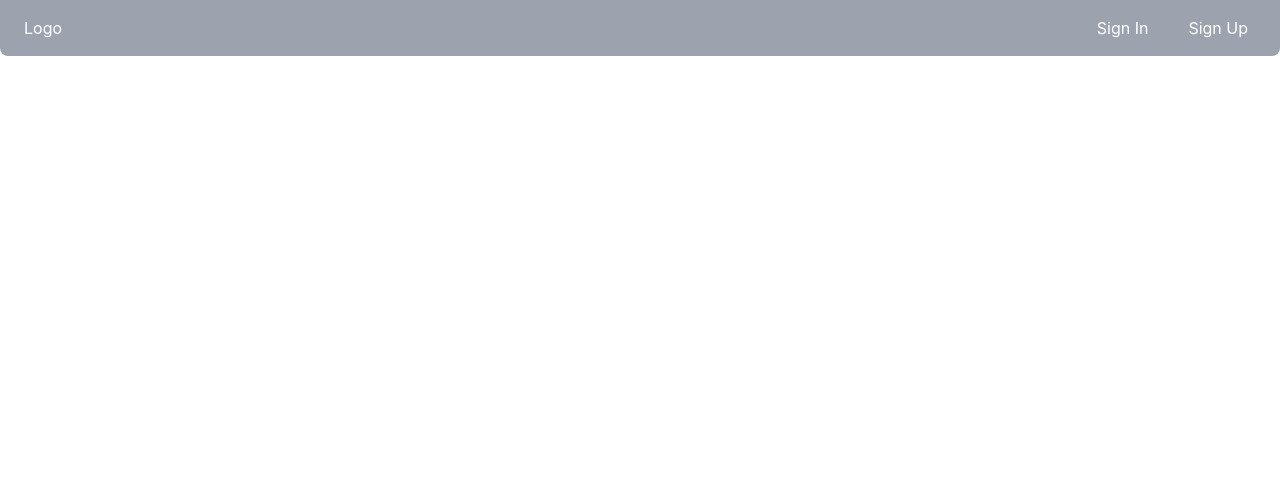
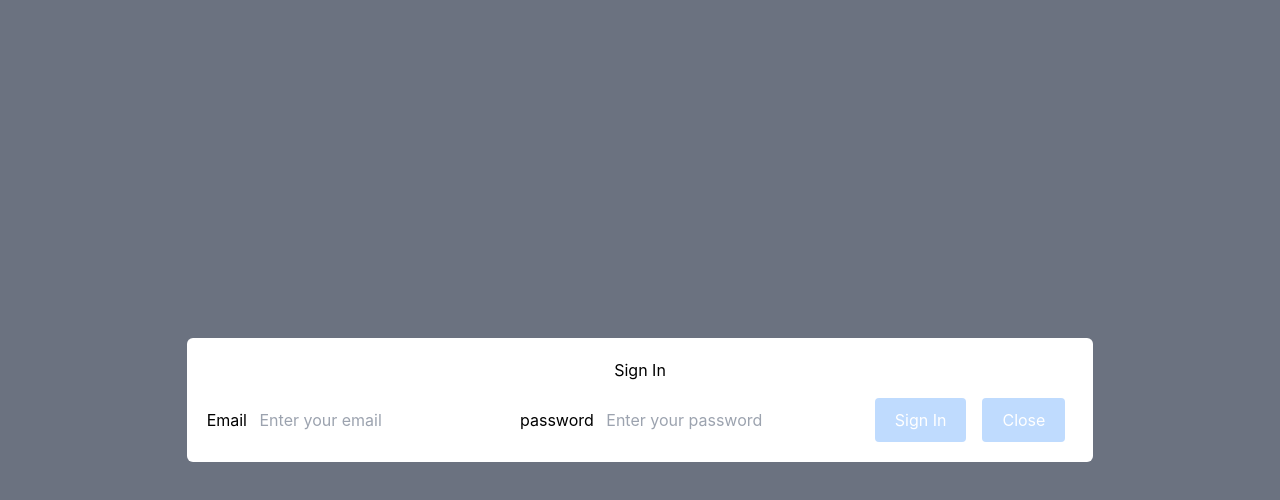
Before and after one commit to Lucrested/Resonance, a React (Create React App) app in the folder client/: page /Home in a window 1280 px wide. Both pictures are taken after a click on the button "Sign In". Shown: the top 500 px of the page. Built offline with nearby package versions, Linux system fonts and the light colour scheme.

Commit message:
Added eemail auth and context carryover

```diff
--- a/client/package.json
+++ b/client/package.json
@@ -5,6 +5,8 @@
   "dependencies": {
     "@heroicons/react": "^2.0.18",
     "@material-tailwind/react": "^2.1.1",
+    "@supabase/auth-helpers-react": "^0.4.2",
+    "@supabase/supabase-js": "^2.33.1",
     "@testing-library/jest-dom": "^5.17.0",
     "@testing-library/react": "^13.4.0",
     "@testing-library/user-event": "^13.5.0",
@@ -12,7 +14,9 @@
     "npm": "^9.8.1",
     "react": "^18.2.0",
     "react-dom": "^18.2.0",
+    "react-router-dom": "^6.15.0",
     "react-scripts": "5.0.1",
+    "supabase": "^1.88.0",
     "web-vitals": "^2.1.4"
   },
   "scripts": {
--- a/client/src/App.js
+++ b/client/src/App.js
@@ -1,24 +1,23 @@
 import react, { useState } from "react";
+import { BrowserRouter, Route, Routes } from "react-router-dom";
+
 import "./App.css";
 import NavbarWithMegaMenu from "./components/Navbar";
 import SignUpOverlay from "./components/SignUpOverlay";
+import Landing from "./pages/Landing";
+import Home from "./pages/Home";
+import { AuthProvider } from "./AuthContext";
 
 function App() {
-  const [isSignUpOverlayOpen, setSignUpOverlayOpen] = useState(false);
-
-  const openSignUpOverlay = () => {
-    setSignUpOverlayOpen(true);
-  };
-
-  const closeSignUpOverlay = () => {
-    setSignUpOverlayOpen(false);
-  };
-
   return (
-    <div className="App">
-      <NavbarWithMegaMenu openSignUpOverlay={openSignUpOverlay} />
-      {isSignUpOverlayOpen && <SignUpOverlay onClose={closeSignUpOverlay} />}
-    </div>
+    <AuthProvider>
+      <BrowserRouter>
+        <Routes>
+          <Route index element={<Landing />} />
+          <Route path="/Home" element={<Home />} />
+        </Routes>
+      </BrowserRouter>
+    </AuthProvider>
   );
 }
 
--- /dev/null
+++ b/client/src/AuthContext.js
@@ -0,0 +1,20 @@
+import { createContext, useContext, useState } from "react";
+
+const AuthContext = createContext();
+
+export function AuthProvider({ children }) {
+  const [session, setSession] = useState(null);
+  const [userData, setUserData] = useState(null);
+
+  return (
+    <AuthContext.Provider
+      value={{ session, setSession, userData, setUserData }}
+    >
+      {children}
+    </AuthContext.Provider>
+  );
+}
+
+export function useAuth() {
+  return useContext(AuthContext);
+}
--- a/client/src/components/Navbar.js
+++ b/client/src/components/Navbar.js
@@ -1,29 +1,27 @@
 import React, { useState } from "react";
-import { Navbar, Typography, Button } from "@material-tailwind/react";
+import { Navbar, Typography, Button, list } from "@material-tailwind/react";
 import SignUpOverlay from "./SignUpOverlay";
 
-export default function NavbarWithMegaMenu({ openSignUpOverlay }) {
+export default function NavbarWithMegaMenu({
+  openSignInOverlay,
+  openSignUpOverlay,
+}) {
   return (
-    <Navbar className="bg-gray-400 mx-auto max-w-screen-2xl px-4 py-2 rounded-b-lg">
-      <div className="flex items-center justify-between text-blue-gray-900">
-        <Typography
-          as="a"
-          href="#"
-          variant="h6"
-          className="mr-4 cursor-pointer py-1.5 lg:ml-2"
-        >
+    <nav className="bg-black shadow-xl rounded-none opacity-25">
+      <div className="flex flex-wrap items-center justify-between px-4 py-2 mx-auto max-w-screen-2xl text-white ">
+        <a href="/" className="mr-4 cursor-pointer py-1.5 lg:ml-2 ">
           Logo
-        </Typography>
-        <div className="hidden lg:block"></div>
-        <div className="hidden gap-2 lg:flex">
-          <Button variant="text" size="sm" color="blue-gray">
-            Sign In
-          </Button>
-          <Button variant="gradient" size="sm" onClick={openSignUpOverlay}>
+        </a>
+        <div className="flex items-center gap-3">
+          <button onClick={openSignInOverlay}>Sign In</button>
+          <button
+            className="bg-white text-black rounded-xl px-4 py-2  "
+            onClick={openSignUpOverlay}
+          >
             Sign Up
-          </Button>
+          </button>
         </div>
       </div>
-    </Navbar>
+    </nav>
   );
 }
--- a/client/src/components/SignInOverlay.js
+++ b/client/src/components/SignInOverlay.js
@@ -0,0 +1,74 @@
+import { createClient } from "@supabase/supabase-js";
+import React, { useState } from "react";
+import { useNavigate } from "react-router-dom";
+import { useAuth } from "../AuthContext";
+
+function SignInOverlay({ onClose }) {
+  const [Lmsg, setLMsg] = useState("");
+  const [email, setEmail] = useState(""); // email of the user
+  const [password, setPassword] = useState(""); // password of the user
+  const { session, setSession, userData, setUserData } = useAuth();
+
+  const navigate = useNavigate();
+  const supabaseUrl = process.env.REACT_APP_SUPABASE_URL;
+  const supabaseAnonKey = process.env.REACT_APP_SUPABASE_ANON_KEY;
+
+  const supabase = createClient(supabaseUrl, supabaseAnonKey);
+
+  const handleSignIn = async () => {
+    const { data, error } = await supabase.auth.signInWithPassword({
+      email,
+      password,
+    });
+
+    if (error) setLMsg(error.message);
+    else {
+      setLMsg("Login Successful");
+      setSession(data.session);
+      setUserData(data.user);
+      navigate("/Home");
+      console.log(data);
+    }
+  };
+
+  return (
+    <div className="flex fixed inset-y-0 w-full h-full bg-gray-500 justify-center items-center ">
+      <div className="bg-white p-5 rounded-md">
+        <h2 className="flex justify-center pb-4">Sign In</h2>
+        <label>
+          Email{" "}
+          <input
+            name="email"
+            className="mx-2"
+            onChange={(e) => setEmail(e.target.value)}
+            placeholder="Enter your email"
+          />{" "}
+        </label>
+        <label>
+          password{" "}
+          <input
+            name="password"
+            className="mx-2"
+            onChange={(e) => setPassword(e.target.value)}
+            placeholder="Enter your password"
+          />{" "}
+        </label>
+        <button
+          onClick={handleSignIn}
+          className="py-2.5 px-5 bg-blue-200 text-white border-0 rounded cursor-pointer mx-2"
+        >
+          Sign In
+        </button>
+        <button
+          onClick={onClose}
+          className="py-2.5 px-5 bg-blue-200 text-white border-0 rounded cursor-pointer mx-2"
+        >
+          Close
+        </button>
+        <p>{Lmsg}</p>
+      </div>
+    </div>
+  );
+}
+
+export default SignInOverlay;
--- a/client/src/components/SignUpOverlay.js
+++ b/client/src/components/SignUpOverlay.js
@@ -1,35 +1,63 @@
 import React, { useState } from "react";
+import { createClient } from "@supabase/supabase-js";
 
 function SignUpOverlay({ onClose }) {
   const [email, setEmail] = useState("");
   const [password, setPassword] = useState("");
+  const [Rmsg, setRMsg] = useState("");
 
-  const handleSignUp = () => {
-    onClose();
+  const supabaseUrl = process.env.REACT_APP_SUPABASE_URL;
+  const supabaseAnonKey = process.env.REACT_APP_SUPABASE_ANON_KEY;
+
+  const supabase = createClient(supabaseUrl, supabaseAnonKey);
+
+  const handleSignUp = async () => {
+    const { data, error } = await supabase.auth.signUp({
+      email,
+      password,
+    });
+    if (error) setRMsg(error.message);
+    else {
+      setRMsg("User was created");
+      console.log(Rmsg);
+    }
   };
 
   return (
-    <div className="flex fixed inset-y-0 w-full h-full bg-gray-500 justify-center items-center">
-      <div className="bg-white p-5 rounded">
-        <h2>Sign Up</h2>
+    <div className="flex fixed inset-y-0 w-full h-full bg-gray-500 justify-center items-center ">
+      <div className="bg-white p-5 rounded-md">
+        <h2 className="flex justify-center pb-4">Sign Up</h2>
         <label>
-          Email <input name="email" />{" "}
+          Email{" "}
+          <input
+            name="email"
+            className="mx-2"
+            onChange={(e) => setEmail(e.target.value)}
+            placeholder="Enter your email"
+          />{" "}
         </label>
         <label>
-          password <input name="password" />{" "}
+          password{" "}
+          <input
+            name="password"
+            className="mx-2"
+            onChange={(e) => setPassword(e.target.value)}
+            placeholder="Enter your password"
+          />{" "}
         </label>
         <button
           onClick={handleSignUp}
-          className="py-2.5 py-5 bg-blue-200 text-white border-0 rounded cursor-pointer"
+          className="py-2.5 px-5 bg-blue-200 text-white border-0 rounded cursor-pointer mx-2"
         >
           Sign Up
         </button>
         <button
           onClick={onClose}
-          className="py-2.5 py-5 bg-blue-200 text-white border-0 rounded cursor-pointer"
+          className="py-2.5 px-5 bg-blue-200 text-white border-0 rounded cursor-pointer mx-2"
         >
           Close
         </button>
+        <p>{Rmsg}</p>
       </div>
     </div>
   );
--- /dev/null
+++ b/client/src/pages/Home.js
@@ -0,0 +1,17 @@
+import React, { useState } from "react";
+import { useSession } from "@supabase/auth-helpers-react";
+import Landing from "./Landing";
+import { useAuth } from "../AuthContext";
+
+export default function Home() {
+  const { session, userData } = useAuth();
+  console.log(session);
+
+  if (!session) return <Landing />;
+  else
+    return (
+      <div>
+        <h1>Home</h1>
+      </div>
+    );
+}
--- a/client/src/pages/Landing.js
+++ b/client/src/pages/Landing.js
@@ -0,0 +1,39 @@
+import React, { useState } from "react";
+import NavbarWithMegaMenu from "../components/Navbar";
+import SignUpOverlay from "../components/SignUpOverlay";
+import SignInOverlay from "../components/SignInOverlay";
+
+export default function Landing() {
+  const [isSignUpOverlayOpen, setSignUpOverlayOpen] = useState(false);
+
+  const [isSignInOverlayOpen, setSignInOverlayOpen] = useState(false);
+
+  const openSignUpOverlay = () => {
+    setSignUpOverlayOpen(true);
+  };
+
+  const closeSignUpOverlay = () => {
+    setSignUpOverlayOpen(false);
+  };
+
+  const openSignInOverlay = () => {
+    setSignInOverlayOpen(true);
+  };
+
+  const closeSignInOverlay = () => {
+    setSignInOverlayOpen(false);
+  };
+  return (
+    <div className="bg-gray-800 min-h-screen">
+      <NavbarWithMegaMenu
+        openSignInOverlay={openSignInOverlay}
+        openSignUpOverlay={openSignUpOverlay}
+      />
+      {isSignInOverlayOpen && <SignInOverlay onClose={closeSignInOverlay} />}
+      {isSignUpOverlayOpen && <SignUpOverlay onClose={closeSignUpOverlay} />}
+      <div className=" flex flex-col items-center">
+        <h1 className="py-40 text-6xl text-white">Resonance</h1>
+      </div>
+    </div>
+  );
+}
```
Also changed, not shown: 2 other files (tests, documents, lock files or other folders).
